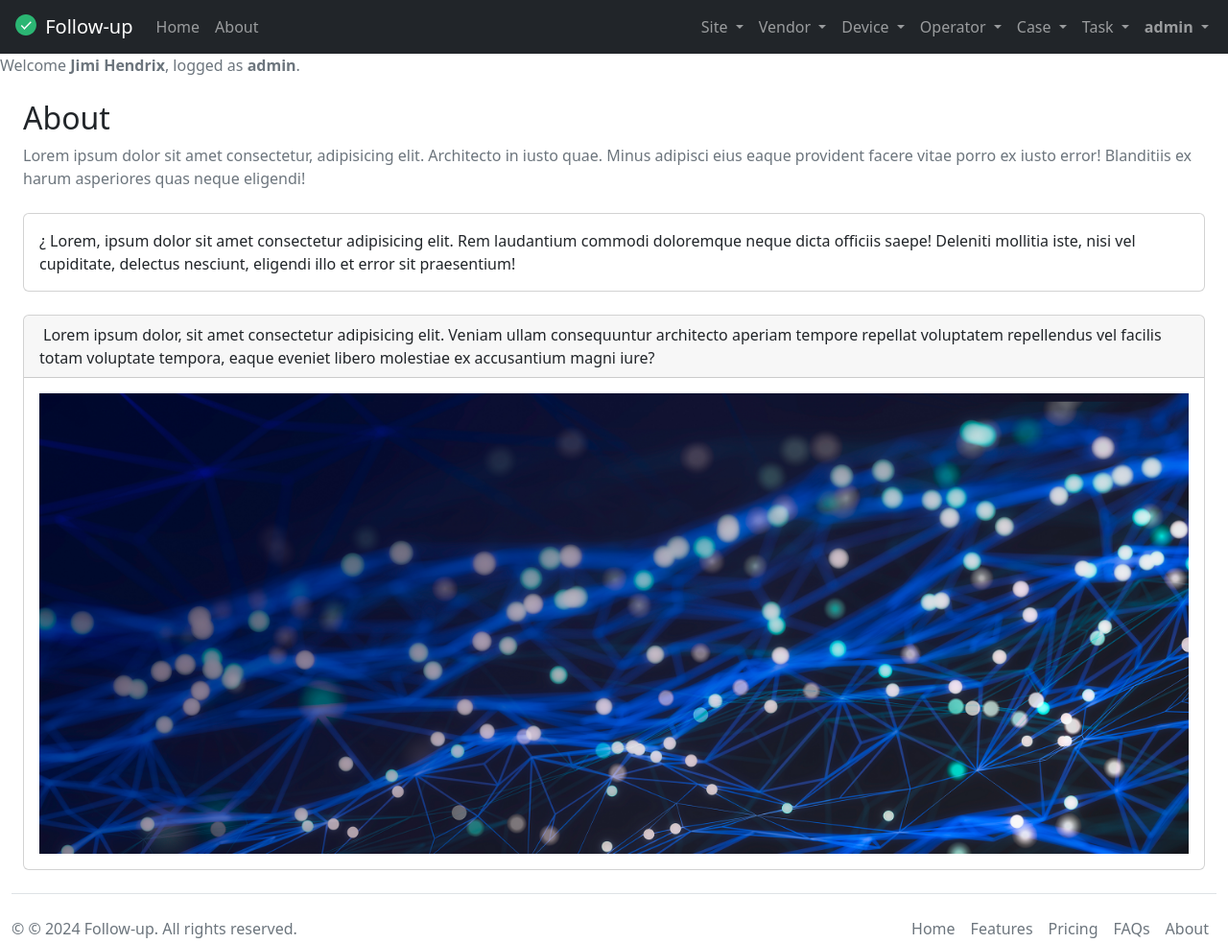
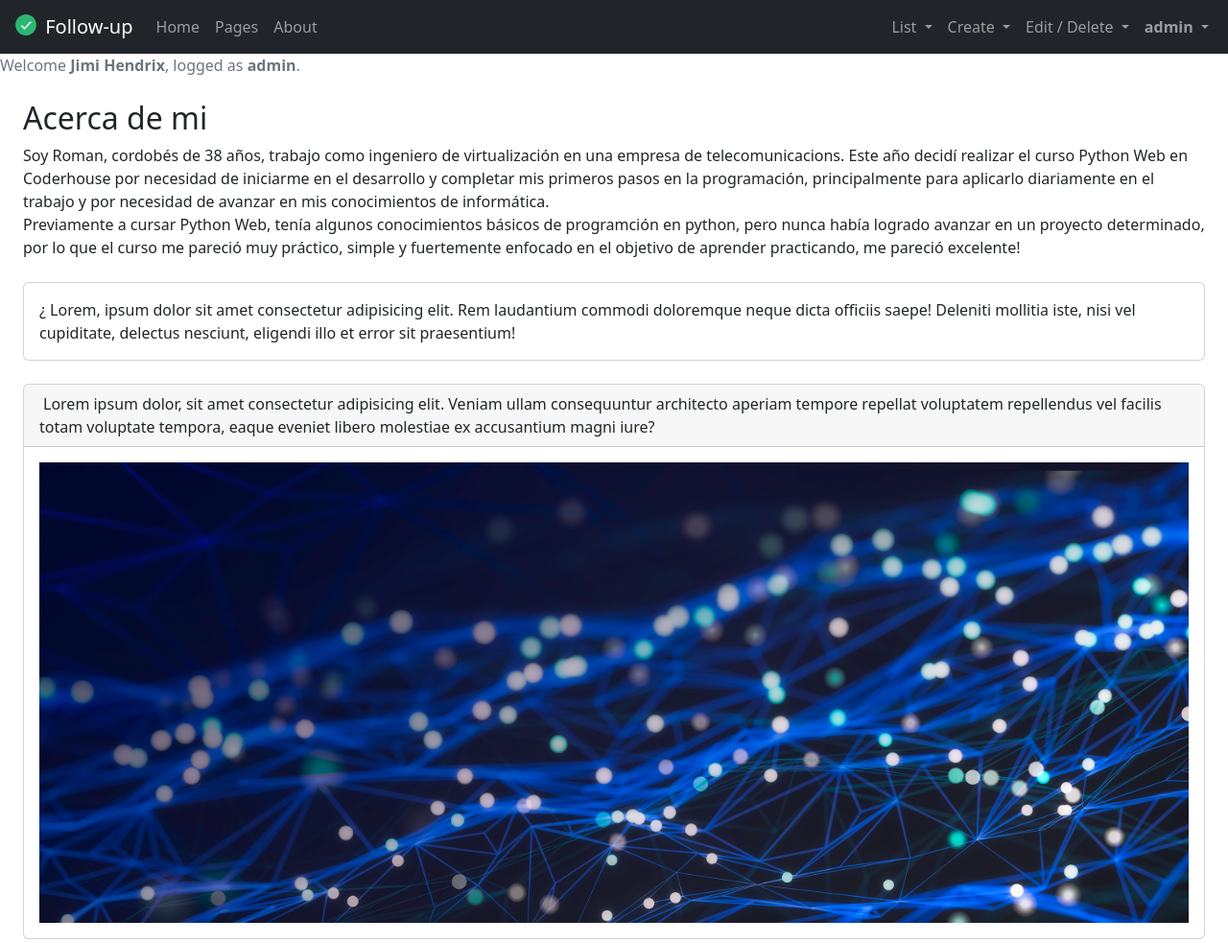
Before and after one commit to rjosedev/romanballesteros-pythonweb, a Django app: page /about/ in a window 1280 px wide. Shown: the top 983 px of the page at 96% size. Run offline with Django 5.2, Linux system fonts and the light colour scheme; a user stored in the database is signed in; some libraries are stand-ins or nearby versions.

Commit message:
pages and about description, navbar redesign

```diff
--- a/projectfollowup/urls.py
+++ b/projectfollowup/urls.py
@@ -23,6 +23,7 @@ from django.conf.urls.static import static
 urlpatterns = [
 
     path('', views.home, name='home'),
+    path('pages/', views.pages, name='pages'),
     path('about/', views.about, name='about'),
     path('only_staff/', views.only_staff, name='only_staff'),
 
--- a/tasks/templates/about.html
+++ b/tasks/templates/about.html
@@ -5,10 +5,18 @@
 <div id="layoutSidenav_content">
     <main>
         <div class="container-fluid px-4">
-          <h2 class="mt-4">About</h2>
+          <h2 class="mt-4">Acerca de mi</h2>
           <ol class="breadcrumb mb-4">
-            <li class="breadcrumb-item active">
-              Lorem ipsum dolor sit amet consectetur, adipisicing elit. Architecto in iusto quae. Minus adipisci eius eaque provident facere vitae porro ex iusto error! Blanditiis ex harum asperiores quas neque eligendi!
+            <li>
+              Soy Roman, cordobés de 38 años, trabajo como ingeniero de virtualización en una empresa de telecomunicacions.
+              Este año decidí realizar el curso Python Web en Coderhouse por necesidad de iniciarme en el desarrollo y
+              completar mis primeros pasos en la programación, principalmente para aplicarlo diariamente en el trabajo y
+              por necesidad de avanzar en mis conocimientos de informática.
+            </li>
+            <li>
+              Previamente a cursar Python Web, tenía algunos conocimientos básicos de programción en python,
+              pero nunca había logrado avanzar en un proyecto determinado, por lo que el curso me pareció muy práctico, simple y
+              fuertemente enfocado en el objetivo de aprender practicando, me pareció excelente!
             </li>
           </ol>
           <div class="card mb-4">
--- a/tasks/templates/navbar.html
+++ b/tasks/templates/navbar.html
@@ -9,8 +9,11 @@
         <a href="/" class="nav-link">Home</a>
       </li>
       <li class="nav-item"></li>
-        <a href="/about" class="nav-link">About</a>
+        <a href="/pages" class="nav-link">Pages</a>
       </li>
+      <li class="nav-item"></li>
+      <a href="/about" class="nav-link">About</a>
+    </li>
     </ul>
     <button class="navbar-toggler" type="button" data-bs-toggle="collapse" data-bs-target="#navbarNavDarkDropdown" aria-controls="navbarNavDarkDropdown" aria-expanded="false" aria-label="Toggle navigation">
       <span class="navbar-toggler-icon"></span>
@@ -22,14 +25,15 @@
           <ul class="navbar-nav">
             <li class="nav-item dropdown">
               <a class="nav-link dropdown-toggle" href="#" id="navbarDarkDropdownMenuLink" role="button" data-bs-toggle="dropdown" aria-expanded="false">
-                Site
+                List
               </a>
               <ul class="dropdown-menu dropdown-menu-dark" aria-labelledby="navbarDarkDropdownMenuLink">
-                <li><a class="dropdown-item" href="{% url 'site_table' %}">List</a></li>
-                {% if user.is_staff %}
-                <li><a class="dropdown-item" href="{% url 'site_create' %}">Create</a></li>
-                <li><a class="dropdown-item" href="{% url 'sites' %}">Edit / Delete</a></li>
-                {% endif %}
+                <li><a class="dropdown-item" href="{% url 'site_table' %}">Site</a></li>
+                <li><a class="dropdown-item" href="{% url 'vendor_table' %}">Vendor</a></li>
+                <li><a class="dropdown-item" href="{% url 'device_table' %}">Device</a></li>
+                <li><a class="dropdown-item" href="{% url 'operator_table' %}">Operator</a></li>
+                <li><a class="dropdown-item" href="{% url 'case_table' %}">Case</a></li>
+                <li><a class="dropdown-item" href="{% url 'task_table' %}">Task</a></li>
               </ul>
             </li>
           </ul>
@@ -38,14 +42,16 @@
           <ul class="navbar-nav">
             <li class="nav-item dropdown">
               <a class="nav-link dropdown-toggle" href="#" id="navbarDarkDropdownMenuLink" role="button" data-bs-toggle="dropdown" aria-expanded="false">
-                Vendor
+                Create
               </a>
               <ul class="dropdown-menu dropdown-menu-dark" aria-labelledby="navbarDarkDropdownMenuLink">
-                <li><a class="dropdown-item" href="{% url 'vendor_table' %}">List</a></li>
                 {% if user.is_staff %}
-                <li><a class="dropdown-item" href="{% url 'vendor_create' %}">Create</a></li>
-                <li><a class="dropdown-item" href="{% url 'vendors' %}">Edit / Delete</a></li>
+                <li><a class="dropdown-item" href="{% url 'site_create' %}">Site</a></li>
+                <li><a class="dropdown-item" href="{% url 'vendor_create' %}">Vendor</a></li>
+                <li><a class="dropdown-item" href="{% url 'device_create' %}">Device</a></li>
+                <li><a class="dropdown-item" href="{% url 'operator_create' %}">Operator</a></li>
                 {% endif %}
+                <li><a class="dropdown-item" href="{% url 'case_create' %}">Case</a></li>
               </ul>
             </li>
           </ul>
@@ -54,59 +60,16 @@
           <ul class="navbar-nav">
             <li class="nav-item dropdown">
               <a class="nav-link dropdown-toggle" href="#" id="navbarDarkDropdownMenuLink" role="button" data-bs-toggle="dropdown" aria-expanded="false">
-                Device
+                Edit / Delete
               </a>
               <ul class="dropdown-menu dropdown-menu-dark" aria-labelledby="navbarDarkDropdownMenuLink">
-                <li><a class="dropdown-item" href="{% url 'device_table' %}">List</a></li>
                 {% if user.is_staff %}
-                <li><a class="dropdown-item" href="{% url 'device_create' %}">Create</a></li>
-                <li><a class="dropdown-item" href="{% url 'devices' %}">Edit / Delete</a></li>
+                <li><a class="dropdown-item" href="{% url 'sites' %}">Site</a></li>
+                <li><a class="dropdown-item" href="{% url 'vendors' %}">Vendor</a></li>
+                <li><a class="dropdown-item" href="{% url 'devices' %}">Device</a></li>
+                <li><a class="dropdown-item" href="{% url 'operators' %}">Operator</a></li>
                 {% endif %}
-              </ul>
-            </li>
-          </ul>
-        </div>
-        <div class="collapse navbar-collapse" id="navbarNavDarkDropdown">
-          <ul class="navbar-nav">
-            <li class="nav-item dropdown">
-              <a class="nav-link dropdown-toggle" href="#" id="navbarDarkDropdownMenuLink" role="button" data-bs-toggle="dropdown" aria-expanded="false">
-                Operator
-              </a>
-              <ul class="dropdown-menu dropdown-menu-dark" aria-labelledby="navbarDarkDropdownMenuLink">
-                <li><a class="dropdown-item" href="{% url 'operator_table' %}">List</a></li>
-                {% if user.is_staff %}
-                <li><a class="dropdown-item" href="{% url 'operator_create' %}">Create</a></li>
-                <li><a class="dropdown-item" href="{% url 'operators' %}">Edit / Delete</a></li>
-                {% endif %}
-              </ul>
-            </li>
-          </ul>
-        </div>
-        <div class="collapse navbar-collapse" id="navbarNavDarkDropdown">
-          <ul class="navbar-nav">
-            <li class="nav-item dropdown">
-              <a class="nav-link dropdown-toggle" href="#" id="navbarDarkDropdownMenuLink" role="button" data-bs-toggle="dropdown" aria-expanded="false">
-                Case
-              </a>
-              <ul class="dropdown-menu dropdown-menu-dark" aria-labelledby="navbarDarkDropdownMenuLink">
-                <li><a class="dropdown-item" href="{% url 'case_table' %}">List</a></li>
-                <li><a class="dropdown-item" href="{% url 'case_create' %}">Create</a></li>
-                <li><a class="dropdown-item" href="{% url 'cases' %}">Edit / Delete</a></li>
-              </ul>
-            </li>
-          </ul>
-        </div>
-        <div class="collapse navbar-collapse" id="navbarNavDarkDropdown">
-          <ul class="navbar-nav">
-            <li class="nav-item dropdown">
-              <a class="nav-link dropdown-toggle" href="#" id="navbarDarkDropdownMenuLink" role="button" data-bs-toggle="dropdown" aria-expanded="false">
-                Task
-              </a>
-              <ul class="dropdown-menu dropdown-menu-dark" aria-labelledby="navbarDarkDropdownMenuLink">
-                <li><a class="dropdown-item" href="{% url 'task_table' %}">List</a></li>
-                <li><a class="dropdown-item" href="{% url 'task_create' %}">Create</a></li>
-                <li><a class="dropdown-item" href="{% url 'tasks' %}">Edit / Delete</a></li>
-                <li><a class="dropdown-item" href="{% url 'tasks_completed' %}">Completed</a></li>
+                <li><a class="dropdown-item" href="{% url 'cases' %}">Case</a></li>
               </ul>
             </li>
           </ul>
@@ -118,6 +81,13 @@
                 <strong>{{request.user.username}}</strong>
               </a>
               <ul class="dropdown-menu dropdown-menu-dark dropdown-menu-end" aria-labelledby="navbarDarkDropdownMenuLink">
+                <li><a class="dropdown-item">Task</a></li>
+                  <ul>
+                    <li><a class="dropdown-item" href="{% url 'task_create' %}">Create</a></li>
+                    <li><a class="dropdown-item" href="{% url 'tasks' %}">Edit / Delete</a></li>
+                    <li><a class="dropdown-item" href="{% url 'tasks_completed' %}">Completed</a></li>
+                  </ul>
+                </li>
                 <li><a class="dropdown-item" href="/edit_profile">Edit profile</a></li>
                 <li><a class="dropdown-item" href="/logout">Logout</a></li>
               </ul>
--- a/tasks/views.py
+++ b/tasks/views.py
@@ -18,6 +18,9 @@ from .forms import TaskForm, SiteForm, SiteEditForm, VendorForm, DeviceForm, Ope
 
 def home(request):
     return render(request, 'home.html')
+
+def pages(request):
+    return render(request, 'pages.html')
 
 def about(request):
     return render(request, 'about.html')
```
Also changed, not shown: tasks/templates/case_table copy.html (added, +55 -0 lines), tasks/templates/case_table.html (+3 -25 lines), tasks/templates/pages.html (added, +74 -0 lines), db.sqlite3.
